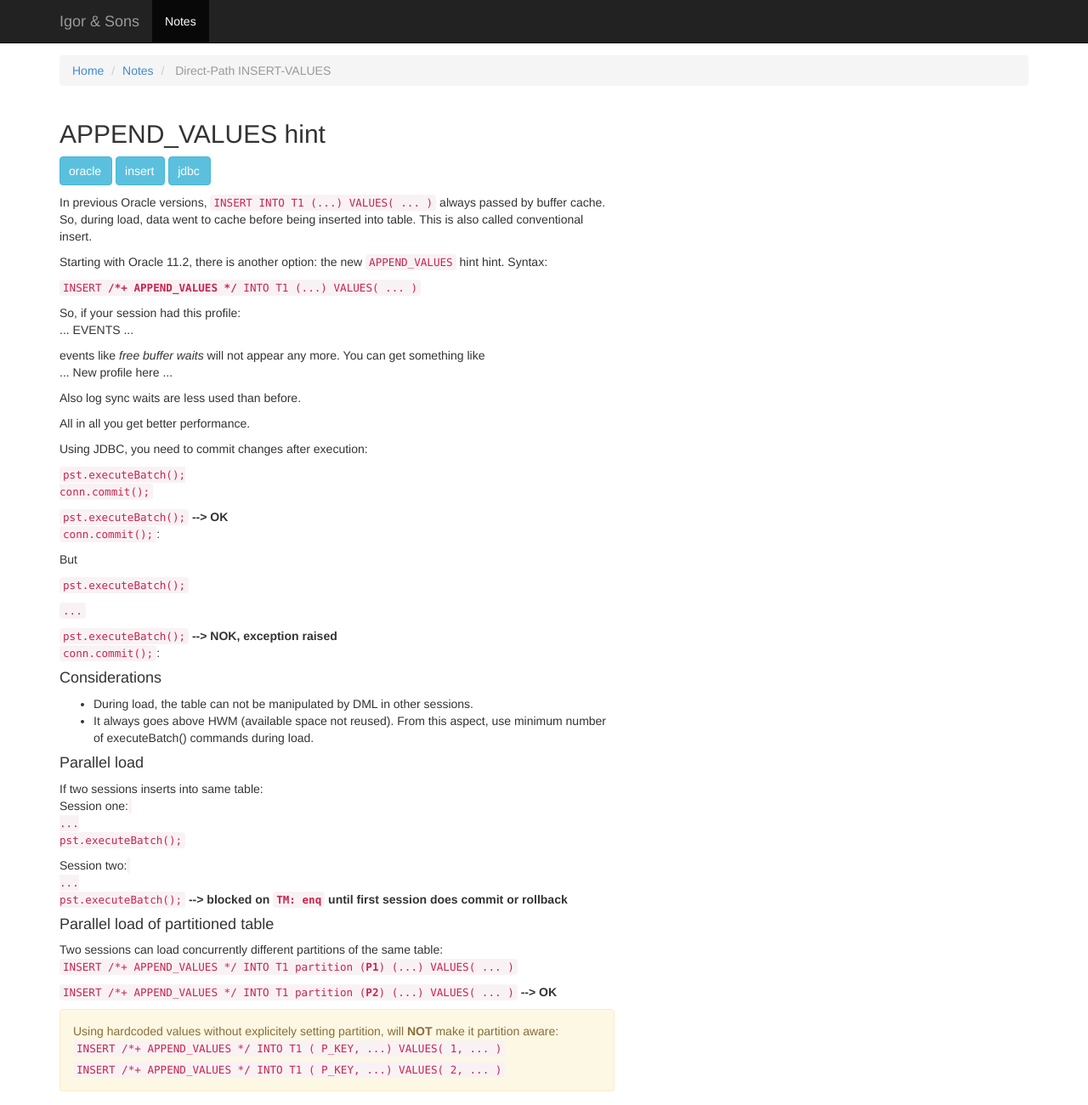
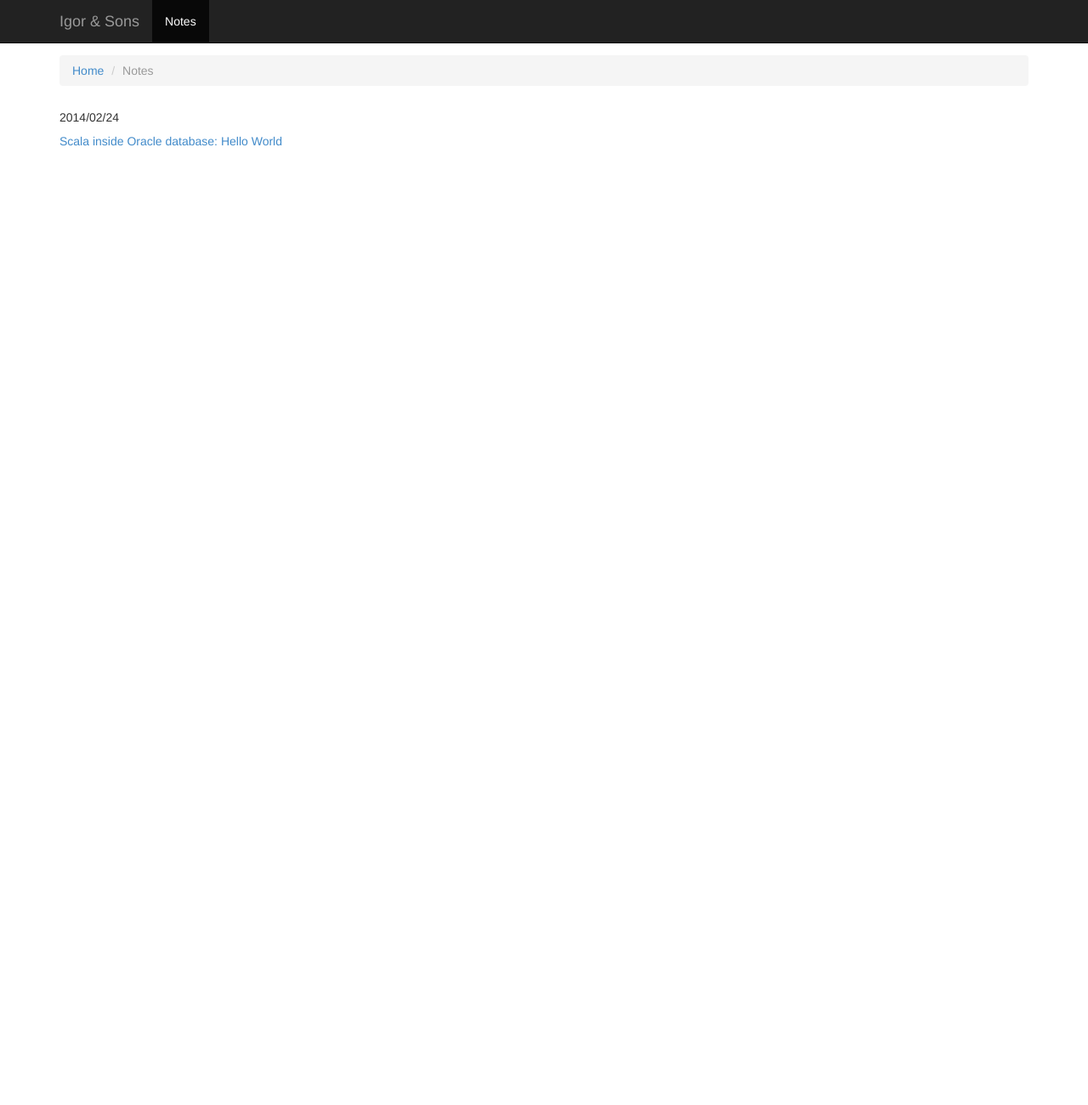
Before and after one commit to iracic/iracic.github.com, a plain HTML site: page index.html in a window 1280 px wide. Shown: the whole page at 85% size. After the commit the page ends 800 px from the top, so only its background shows below. Drawn offline with Linux system fonts and the light colour scheme.

Commit message:
index cleaned

```diff
--- a/index.html
+++ b/index.html
@@ -14,7 +14,7 @@
     <![endif]-->
 
 
-    <meta http-equiv="refresh" content="3" />
+    <meta http-equiv="refresh" content="5" />
 
   <style type="text/css" >
     /* FIX NAVBAR HIDING TOP OF THE TEXT */
@@ -56,78 +56,33 @@
       <div class="row" style="padding-top:25px;">
         <div class="col-lg-12">
         <ol class="breadcrumb">
-                <li><a href="#">Home</a></li> </a></li>
-                <li><a href="#">Notes</a></li> </a></li>
-                <li class="active"> Direct-Path INSERT-VALUES </li> </ol>
+          <li><a href="#">Home</a></li>
+          <li class="active">Notes</li>
+          </ol>
         </div>
       </div>
       <!-- 1st row -->
       <div class="row">
         <div class="col-lg-7">
-          <h2>APPEND_VALUES hint</h2>
-          <p>
+
+        	<h5> <span>2014/02/24 </span> </h5>
+
+          <a href="scala-inside-oracle-database--hello-world.html">Scala inside Oracle database: Hello World </h4>
+<!--           <p>
           <button style="padding-left:10px" class="btn btn-info">
             <span class=""> oracle </span>
           </button>
 
           <button style="padding-left:10px" class="btn btn-info">
-            <span class=""> insert </span>
+            <span class=""> jdbc </span>
           </button>
 
           <button style="padding-left:10px" class="btn btn-info">
-            <span class=""> jdbc </span>
+            <span class=""> scala </span>
           </button>
-          <p>
+ -->
 
-          In previous Oracle versions, <code>INSERT INTO T1 (...) VALUES( ... )</code> always passed by buffer cache. So, during load, data went to cache before being inserted into table. This is also called conventional insert.
-          <p> Starting with Oracle 11.2, there is another option: the new <code>APPEND_VALUES</code> hint hint. Syntax:
-          <p> <code>INSERT <strong>/*+ APPEND_VALUES */</strong> INTO T1 (...) VALUES( ... )</code>  </p>
 
-          So, if your session had this profile: <p> ... EVENTS ... </p>
-          events like <i>free buffer waits</i> will not appear any more. You can get something like <p> ... New profile here ... </p>
-          <p>Also log sync waits are less used than before. </p>
-          <p> All in all you get better performance. </p>
-
-          <p>Using JDBC, you need to commit changes after execution: </p>
-          <p><code> pst.executeBatch();<br> conn.commit();</code></p>
-
-          <p><code> pst.executeBatch();</code> <strong>--> OK</strong><br>
-          <code>conn.commit();</code>: </p>
-
-          <p>But </p>
-          <p><code> pst.executeBatch();</code>
-          <p><code> ... </code>
-
-          <p><code> pst.executeBatch();</code> <strong>--> NOK, exception raised</strong><br>
-          <code>conn.commit();</code>: </p>
-
-          <h4> Considerations </h4>
-          <p>
-            <ul>
-              <li>During load, the table can not be manipulated by DML in other sessions.</li>
-              <li>It always goes above HWM (available space not reused). From this aspect, use minimum number of executeBatch() commands during load. </li>
-            </ul>
-          </p>
-
-          <h4> Parallel load </h4>
-          If two sessions inserts into same table:
-          <p>Session one: <code> <br> ... <br> pst.executeBatch();</code> </p>
-          <p>Session two: <code> <br> ... <br> pst.executeBatch();</code> <strong> --> blocked on <code>TM: enq</code> until first session does commit or rollback </strong><br>
-          </p>
-
-          <h4> Parallel load of partitioned table </h4>
-          Two sessions can load concurrently different partitions of the same table:
-          <p> <code>INSERT /*+ APPEND_VALUES */ INTO T1 partition (<strong>P1</strong>) (...) VALUES( ... )</code>  </p>
-          <p> <code>INSERT /*+ APPEND_VALUES */ INTO T1 partition (<strong>P2</strong>)  (...)  VALUES( ... )</code> <strong> --> OK </strong>  </p>
-          </p>
-
-          <div class="alert alert-warning">
-            Using hardcoded values without explicitely setting partition, will <strong>NOT</strong> make it partition aware:
-          <p> <code>INSERT /*+ APPEND_VALUES */ INTO T1 ( P_KEY, ...) VALUES( 1, ... )</code>  </p>
-          <p> <code>INSERT /*+ APPEND_VALUES */ INTO T1 ( P_KEY, ...) VALUES( 2, ... )</code>  </p> <strong NOK, still table level lock</strong>
-          </div>
-
-          </p>
 
 
           <!-- <p><a class="btn btn-default" href="#" role="button">View details &raquo;</a></p> -->
```
